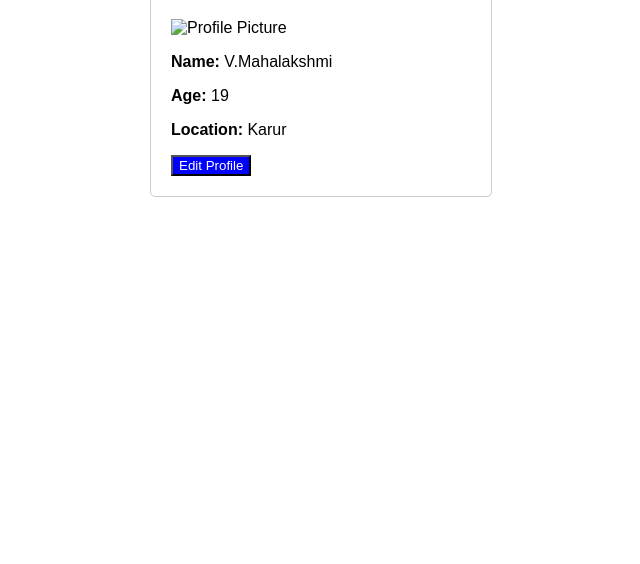
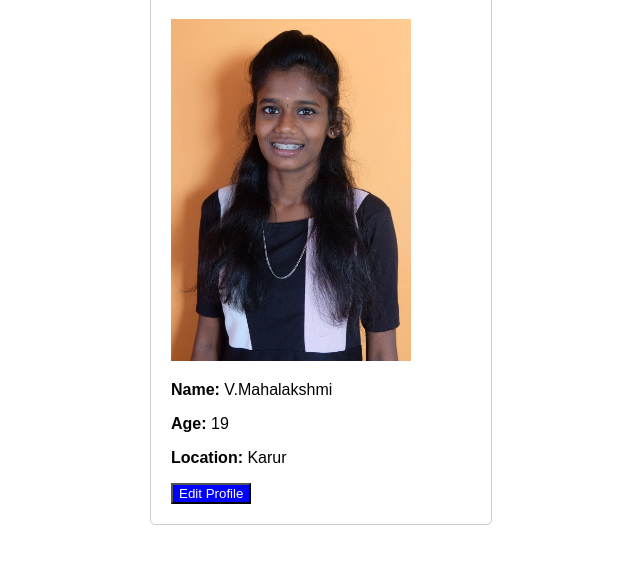
Before and after one commit to mahalakshmiveeramani/Digitalportfolio, a plain HTML site: page index.html in a window 1280 px wide. Shown: the part 90-654 px from the top of the page, without its empty margins (319-959 px from the left). Drawn offline with Linux system fonts and the light colour scheme.

Commit message:
Update index.html

```diff
--- a/index.html
+++ b/index.html
@@ -26,7 +26,7 @@
 <body>
   <div class="profile">
     <h1>User Profile</h1>
-    <img src="D:\Pictures\Camera Roll\maha.jpg" alt="Profile Picture">
+    <img src="maha (2).jpg" alt="Profile Picture">
     <p><strong>Name:</strong> V.Mahalakshmi</p>
     <p><strong>Age:</strong> 19</p>
     <p><strong>Location:</strong> Karur</p>
```
